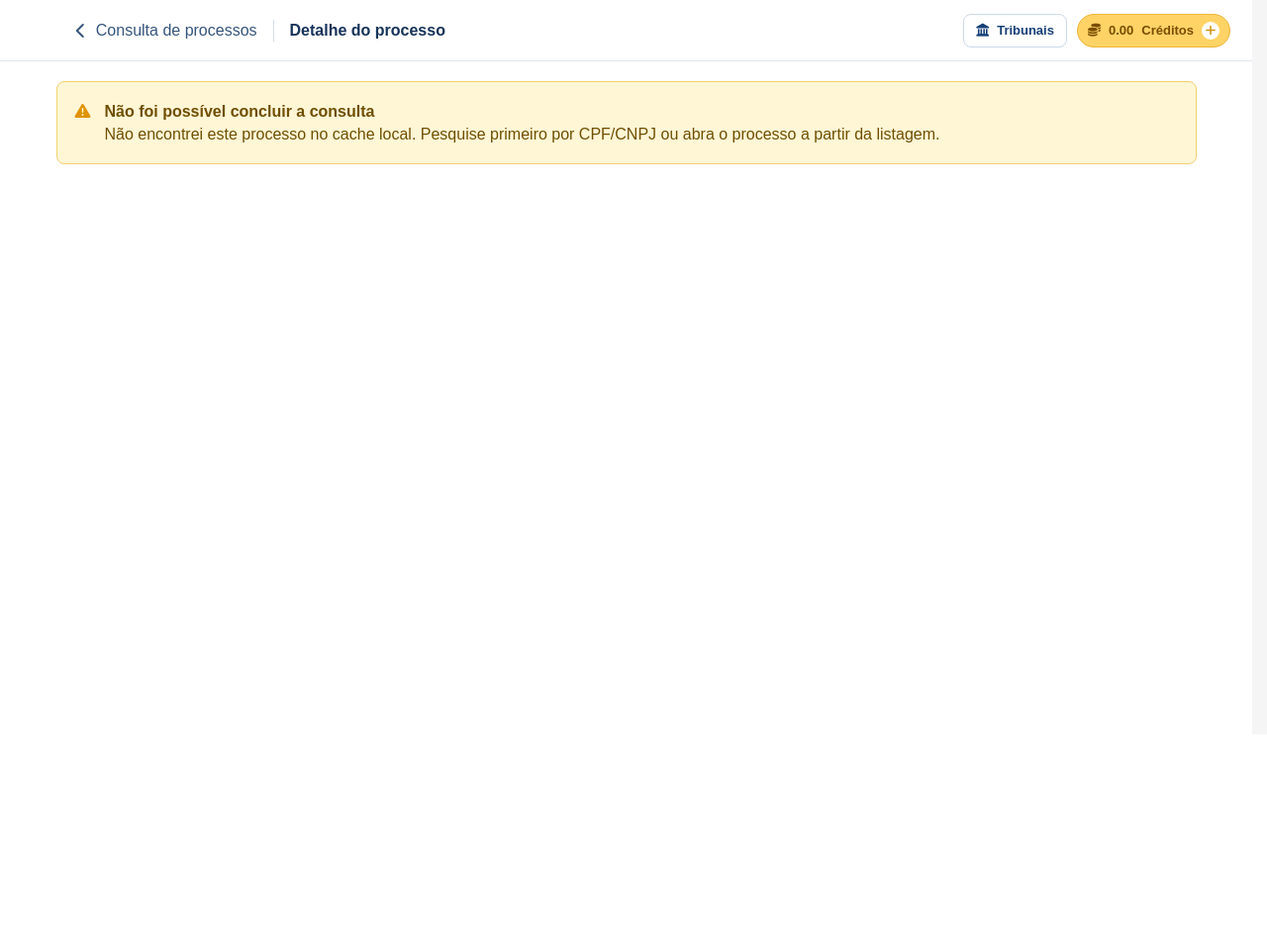
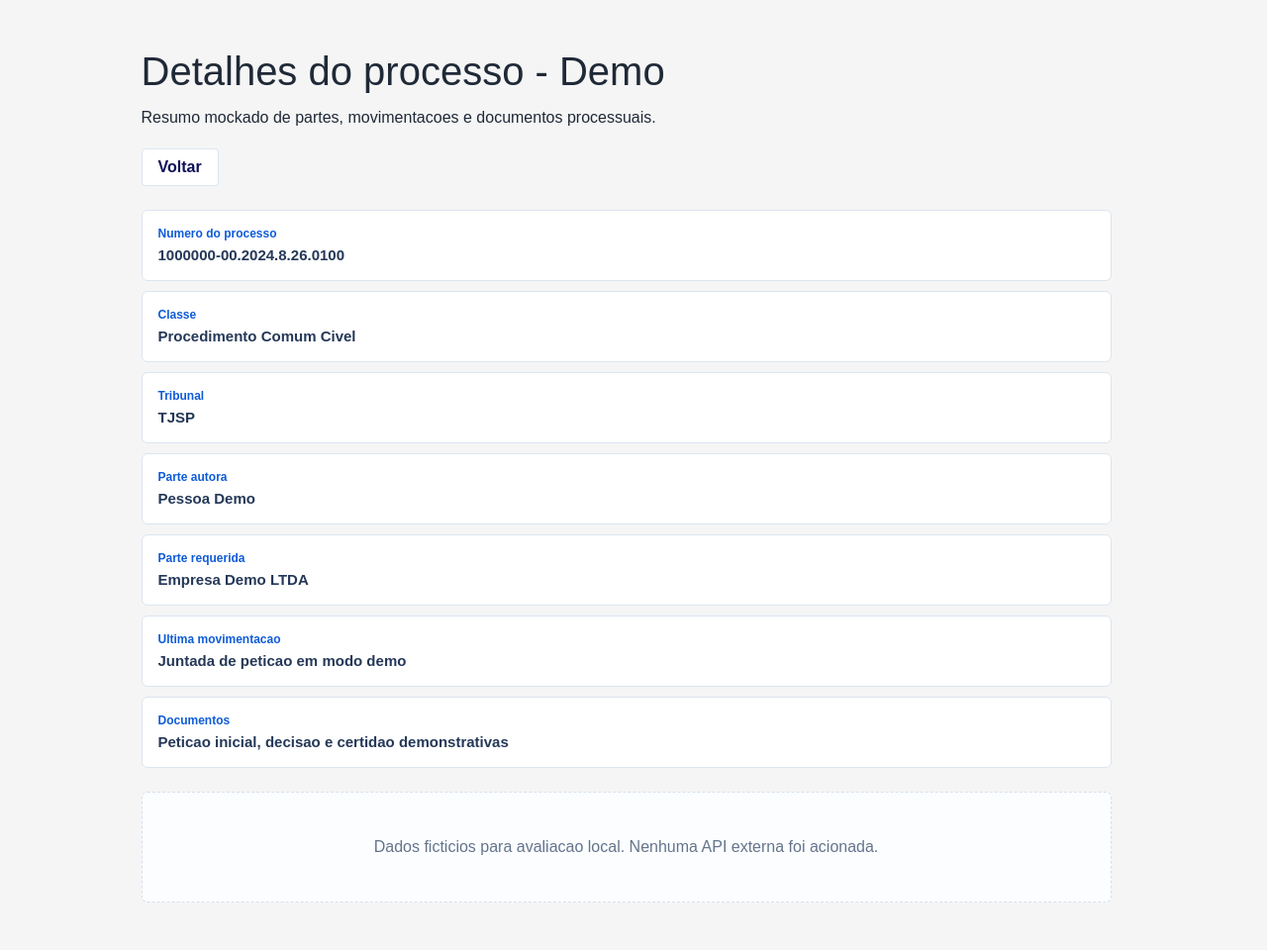
Before and after one commit to patricksoncela/bidmap-consulta-calculadora, a PHP site: page /detalhe_processo.php in a window 1280 px wide. Shown: the part 58-1018 px from the top of the page at 99% size. Before the commit the page ends 224 px from the top, so only its background shows below. Run offline with PHP 8.4, Linux system fonts and the light colour scheme; data that the repository does not hold is empty; some libraries are stand-ins or nearby versions.

Commit message:
Add demo history and fix portfolio navigation

```diff
--- a/api/processos/documentos/pdf.php
+++ b/api/processos/documentos/pdf.php
@@ -8,8 +8,13 @@ require_once __DIR__ . '/../../../services/ProcessoDocumentoService.php';
 require_once __DIR__ . '/../../../helpers/processos_actions.php';
 require_once __DIR__ . '/../../../helpers/auth.php';
 require_once __DIR__ . '/../../../helpers/pdf_download_token.php';
+require_once __DIR__ . '/../../../helpers/demo_data.php';
 
 bidmap_require_login_for_creditos();
+
+if (function_exists('bidmap_portfolio_demo_mode') && bidmap_portfolio_demo_mode()) {
+    bidmap_demo_output_pdf();
+}
 
 function pdf_env_bool(string $key, bool $default = false): bool
 {
--- a/calculadora.php
+++ b/calculadora.php
@@ -1087,12 +1087,15 @@ if ($requestMethod === "POST") {
     <meta charset="UTF-8">
     <meta name="viewport" content="width=device-width, initial-scale=1.0">
     <title>Calculadora de Viabilidade </title>
+    <link rel="stylesheet" href="css/header.css?v=<?php echo filemtime('css/header.css'); ?>">
     <link rel="stylesheet" href="css/style4.css?v=<?php echo filemtime('css/style4.css'); ?>">
     <!-- <link rel="stylesheet" href="css/bootstrap.min.css"> -->
     <link href="https://fonts.googleapis.com/css2?family=Poppins:wght@600&display=swap" rel="stylesheet">
     <link href="https://gitcdn.github.io/bootstrap-toggle/2.2.2/css/bootstrap-toggle.min.css" rel="stylesheet">
     <link rel="stylesheet" href="https://maxcdn.bootstrapcdn.com/bootstrap/4.5.2/css/bootstrap.min.css">
+    <link rel="stylesheet" href="css/header.css?v=<?php echo filemtime('css/header.css'); ?>">
     <link href="img/logo.png" rel="icon">
+    <script src="js/header.js?v=<?php echo filemtime('js/header.js'); ?>"></script>
     <script src="https://kit.fontawesome.com/1ad52ad40a.js" crossorigin="anonymous"></script>
 
 
@@ -1100,6 +1103,7 @@ if ($requestMethod === "POST") {
 </head>
 <body>
 <div id="main" style="padding-bottom: 90px;">
+    <?php define('BIDMAP_HEADER_ASSETS_LOADED', true); ?>
     <?php include_once 'header/header.php' ?>
     <div class="container conteudo-com-espaco">
 
--- a/calculadora2.php
+++ b/calculadora2.php
@@ -987,17 +987,21 @@ if ($_SERVER["REQUEST_METHOD"] === "POST") {
     <meta charset="UTF-8">
     <meta name="viewport" content="width=device-width, initial-scale=1.0">
     <title>Calculadora de Viabilidade </title>
+    <link rel="stylesheet" href="css/header.css?v=<?php echo filemtime('css/header.css'); ?>">
     <link rel="stylesheet" href="css/style4.css?v=<?php echo filemtime('css/style4.css'); ?>">
     <!-- <link rel="stylesheet" href="css/bootstrap.min.css"> -->
     <link href="https://fonts.googleapis.com/css2?family=Poppins:wght@600&display=swap" rel="stylesheet">
     <link href="https://gitcdn.github.io/bootstrap-toggle/2.2.2/css/bootstrap-toggle.min.css" rel="stylesheet">
     <link rel="stylesheet" href="https://maxcdn.bootstrapcdn.com/bootstrap/4.5.2/css/bootstrap.min.css">
+    <link rel="stylesheet" href="css/header.css?v=<?php echo filemtime('css/header.css'); ?>">
     <link href="img/logo.png" rel="icon">
+    <script src="js/header.js?v=<?php echo filemtime('js/header.js'); ?>"></script>
     <script src="https://kit.fontawesome.com/1ad52ad40a.js" crossorigin="anonymous"></script>
 
 </head>
 <body>
 <div id="main" style="padding-bottom: 90px;">
+    <?php define('BIDMAP_HEADER_ASSETS_LOADED', true); ?>
     <?php include_once 'header/header.php' ?>
     <div class="container conteudo-com-espaco">
 
--- a/calculadora314.php
+++ b/calculadora314.php
@@ -1048,17 +1048,21 @@ if ($_SERVER["REQUEST_METHOD"] === "POST") {
     <meta charset="UTF-8">
     <meta name="viewport" content="width=device-width, initial-scale=1.0">
     <title>Calculadora de Viabilidade </title>
+    <link rel="stylesheet" href="css/header.css?v=<?php echo filemtime('css/header.css'); ?>">
     <link rel="stylesheet" href="css/style4.css?v=<?php echo filemtime('css/style4.css'); ?>">
     <!-- <link rel="stylesheet" href="css/bootstrap.min.css"> -->
     <link href="https://fonts.googleapis.com/css2?family=Poppins:wght@600&display=swap" rel="stylesheet">
     <link href="https://gitcdn.github.io/bootstrap-toggle/2.2.2/css/bootstrap-toggle.min.css" rel="stylesheet">
     <link rel="stylesheet" href="https://maxcdn.bootstrapcdn.com/bootstrap/4.5.2/css/bootstrap.min.css">
+    <link rel="stylesheet" href="css/header.css?v=<?php echo filemtime('css/header.css'); ?>">
     <link href="img/logo.png" rel="icon">
+    <script src="js/header.js?v=<?php echo filemtime('js/header.js'); ?>"></script>
     <script src="https://kit.fontawesome.com/1ad52ad40a.js" crossorigin="anonymous"></script>
 
 </head>
 <body>
 <div id="main" style="padding-bottom: 90px;">
+    <?php define('BIDMAP_HEADER_ASSETS_LOADED', true); ?>
     <?php include_once 'header/header314.php' ?>
     <div class="container conteudo-com-espaco">
 
--- a/css/header.css
+++ b/css/header.css
@@ -106,6 +106,18 @@ body {
     display: inline-block;
 }
 
+#sidebar .nav,
+#sidebar .sub-nav {
+    display: block !important;
+    flex-wrap: initial !important;
+    margin: 0;
+}
+
+#sidebar .nav-item {
+    display: block;
+    width: 100%;
+}
+
 #sidebar .nav-link.menu-consulta-link {
     font-size: 15px;
     white-space: nowrap;
--- a/detalhe_processo.php
+++ b/detalhe_processo.php
@@ -11,8 +11,28 @@ require_once __DIR__ . '/helpers/processos_actions.php';
 require_once __DIR__ . '/helpers/auth.php';
 require_once __DIR__ . '/helpers/credit_modal.php';
 require_once __DIR__ . '/helpers/account_menu.php';
+require_once __DIR__ . '/helpers/demo_data.php';
 
 bidmap_require_login_for_creditos();
+
+if (function_exists('bidmap_portfolio_demo_mode') && bidmap_portfolio_demo_mode()) {
+    $consulta = bidmap_demo_find_consulta((int) ($_GET['consulta_id'] ?? 0));
+    $entrada = (string) ($_GET['q'] ?? ($consulta['entrada_original'] ?? '1000000-00.2024.8.26.0100'));
+
+    bidmap_demo_render_page(
+        'Detalhes do processo - Demo',
+        'Resumo mockado de partes, movimentacoes e documentos processuais.',
+        [
+            'Numero do processo' => $entrada,
+            'Classe' => 'Procedimento Comum Civel',
+            'Tribunal' => 'TJSP',
+            'Parte autora' => 'Pessoa Demo',
+            'Parte requerida' => 'Empresa Demo LTDA',
+            'Ultima movimentacao' => 'Juntada de peticao em modo demo',
+            'Documentos' => 'Peticao inicial, decisao e certidao demonstrativas',
+        ]
+    );
+}
 
 function detalhe_env_bool(string $key, bool $default = false): bool
 {
--- a/header/header.php
+++ b/header/header.php
@@ -51,8 +51,8 @@ if (!defined('BIDMAP_HEADER_ASSETS_LOADED')) {
                     </a>
                 </li>
                 <li class="nav-item">
-                    <a class="nav-link" href="painel_creditos.php">
-                        Painel de Cr&eacute;ditos
+                    <a class="nav-link" href="historico_consultas.php">
+                        Extrato de Cr&eacute;ditos
                     </a>
                 </li>
             </ul>
--- /dev/null
+++ b/helpers/demo_data.php
@@ -0,0 +1,271 @@
+<?php
+
+function bidmap_demo_now(string $modifier = 'now'): string
+{
+    return (new DateTimeImmutable($modifier))->format('Y-m-d H:i:s');
+}
+
+function bidmap_demo_consultas(): array
+{
+    return [
+        [
+            'id_consulta_usuario' => 9101,
+            'id_consulta' => 9001,
+            'id_usuario' => 1,
+            'modalidade_pedido' => 'dados_cpf',
+            'entrada_original' => '123.456.789-00',
+            'entrada_normalizada' => '12345678900',
+            'status_resultado' => 'sucesso',
+            'mensagem_resultado' => 'Dados cadastrais retornados em modo demo.',
+            'dados_json' => json_encode(['nomeCompleto' => 'Pessoa Demo'], JSON_UNESCAPED_UNICODE),
+            'data_pedido' => bidmap_demo_now('-35 minutes'),
+            'data_validade' => bidmap_demo_now('+30 days'),
+            'creditos_usuario_consumidos' => 3.0,
+            'credito_externo_consumido' => 0.8,
+            'fornecedor' => 'hubdev',
+            'origem' => 'web',
+            'link_pdf_cliente' => '',
+            'pdf_relacionado_consulta_id' => null,
+            'detalhe_relacionado_consulta_id' => null,
+            'doc_relacionado_consulta_id' => null,
+        ],
+        [
+            'id_consulta_usuario' => 9102,
+            'id_consulta' => 9002,
+            'id_usuario' => 1,
+            'modalidade_pedido' => 'dados_cnpj',
+            'entrada_original' => '12.345.678/0001-90',
+            'entrada_normalizada' => '12345678000190',
+            'status_resultado' => 'sucesso',
+            'mensagem_resultado' => 'Dados empresariais retornados em modo demo.',
+            'dados_json' => json_encode(['razao_social' => 'Empresa Demo LTDA'], JSON_UNESCAPED_UNICODE),
+            'data_pedido' => bidmap_demo_now('-1 hour'),
+            'data_validade' => bidmap_demo_now('+30 days'),
+            'creditos_usuario_consumidos' => 3.0,
+            'credito_externo_consumido' => 1.2,
+            'fornecedor' => 'hubdev',
+            'origem' => 'web',
+            'link_pdf_cliente' => '',
+            'pdf_relacionado_consulta_id' => null,
+            'detalhe_relacionado_consulta_id' => null,
+            'doc_relacionado_consulta_id' => null,
+        ],
+        [
+            'id_consulta_usuario' => 9103,
+            'id_consulta' => 9003,
+            'id_usuario' => 1,
+            'modalidade_pedido' => 'consulta_processos',
+            'entrada_original' => '123.456.789-00',
+            'entrada_normalizada' => '12345678900',
+            'status_resultado' => 'sucesso',
+            'mensagem_resultado' => '2 processos encontrados no ambiente demo.',
+            'dados_json' => json_encode(['lawsuits' => [['number' => '1000000-00.2024.8.26.0100'], ['number' => '1000001-00.2024.8.26.0100']]], JSON_UNESCAPED_UNICODE),
+            'data_pedido' => bidmap_demo_now('-2 hours'),
+            'data_validade' => bidmap_demo_now('+30 days'),
+            'creditos_usuario_consumidos' => 5.0,
+            'credito_externo_consumido' => 2.5,
+            'fornecedor' => 'consultaprocesso',
+            'origem' => 'web',
+            'link_pdf_cliente' => '',
+            'pdf_relacionado_consulta_id' => null,
+            'detalhe_relacionado_consulta_id' => null,
+            'doc_relacionado_consulta_id' => 9001,
+        ],
+        [
+            'id_consulta_usuario' => 9104,
+            'id_consulta' => 9004,
+            'id_usuario' => 1,
+            'modalidade_pedido' => 'detalhes_processo',
+            'entrada_original' => '1000000-00.2024.8.26.0100',
+            'entrada_normalizada' => '10000000020248260100',
+            'status_resultado' => 'sucesso',
+            'mensagem_resultado' => 'Detalhes processuais retornados em modo demo.',
+            'dados_json' => json_encode(['classe' => 'Procedimento Comum Civel'], JSON_UNESCAPED_UNICODE),
+            'data_pedido' => bidmap_demo_now('-3 hours'),
+            'data_validade' => bidmap_demo_now('+30 days'),
+            'creditos_usuario_consumidos' => 3.0,
+            'credito_externo_consumido' => 1.5,
+            'fornecedor' => 'consultaprocesso',
+            'origem' => 'web',
+            'link_pdf_cliente' => '',
+            'pdf_relacionado_consulta_id' => 9005,
+            'detalhe_relacionado_consulta_id' => null,
+            'doc_relacionado_consulta_id' => null,
+        ],
+        [
+            'id_consulta_usuario' => 9105,
+            'id_consulta' => 9005,
+            'id_usuario' => 1,
+            'modalidade_pedido' => 'pdf_processo',
+            'entrada_original' => '1000000-00.2024.8.26.0100',
+            'entrada_normalizada' => '10000000020248260100',
+            'status_resultado' => 'sucesso',
+            'mensagem_resultado' => 'PDF demonstrativo disponivel em modo demo.',
+            'dados_json' => '{}',
+            'data_pedido' => bidmap_demo_now('-4 hours'),
+            'data_validade' => bidmap_demo_now('+30 days'),
+            'creditos_usuario_consumidos' => 12.0,
+            'credito_externo_consumido' => 4.0,
+            'fornecedor' => 'processorapido',
+            'origem' => 'web',
+            'link_pdf_cliente' => '',
+            'pdf_relacionado_consulta_id' => null,
+            'detalhe_relacionado_consulta_id' => 9004,
+            'doc_relacionado_consulta_id' => null,
+        ],
+    ];
+}
+
+function bidmap_demo_extrato(): array
+{
+    return [
+        [
+            'evento_id' => 1,
+            'tipo' => 'C',
+            'valor' => 100.0,
+            'descricao' => 'Saldo inicial do modo demo',
+            'ativo' => 1,
+            'status' => 'confirmado',
+            'data_evento' => bidmap_demo_now('-1 day'),
+            'idtransacao' => 'DEMO-START',
+            'origem' => 'portfolio',
+        ],
+        [
+            'evento_id' => 2,
+            'tipo' => 'D',
+            'valor' => 5.0,
+            'descricao' => 'Busca de processos por CPF em modo demo',
+            'ativo' => 1,
+            'status' => 'confirmado',
+            'data_evento' => bidmap_demo_now('-2 hours'),
+            'idtransacao' => 'DEMO-PROC',
+            'origem' => 'consulta',
+        ],
+        [
+            'evento_id' => 3,
+            'tipo' => 'D',
+            'valor' => 12.0,
+            'descricao' => 'Download de PDF processual em modo demo',
+            'ativo' => 1,
+            'status' => 'confirmado',
+            'data_evento' => bidmap_demo_now('-4 hours'),
+            'idtransacao' => 'DEMO-PDF',
+            'origem' => 'consulta',
+        ],
+        [
+            'evento_id' => 4,
+            'tipo' => 'C',
+            'valor' => 3.0,
+            'descricao' => 'Estorno demonstrativo de consulta cancelada',
+            'ativo' => 1,
+            'status' => 'confirmado',
+            'data_evento' => bidmap_demo_now('-6 hours'),
+            'idtransacao' => 'DEMO-REFUND',
+            'origem' => 'portfolio',
+        ],
+    ];
+}
+
+function bidmap_demo_painel(): array
+{
+    return [
+        'metricas' => [
+            'pedidos' => 5,
+            'creditos_usuario' => 26.0,
+            'creditos_externos' => 10.0,
+            'consultas_web' => 5,
+        ],
+        'historico' => bidmap_demo_consultas(),
+        'historicoUsuario' => bidmap_demo_consultas(),
+        'tipos' => [
+            ['modalidade_pedido' => 'dados_cpf', 'fornecedor' => 'hubdev', 'total' => 1, 'creditos_usuario' => 3.0, 'creditos_externos' => 0.8],
+            ['modalidade_pedido' => 'dados_cnpj', 'fornecedor' => 'hubdev', 'total' => 1, 'creditos_usuario' => 3.0, 'creditos_externos' => 1.2],
+            ['modalidade_pedido' => 'consulta_processos', 'fornecedor' => 'consultaprocesso', 'total' => 1, 'creditos_usuario' => 5.0, 'creditos_externos' => 2.5],
+            ['modalidade_pedido' => 'detalhes_processo', 'fornecedor' => 'consultaprocesso', 'total' => 1, 'creditos_usuario' => 3.0, 'creditos_externos' => 1.5],
+            ['modalidade_pedido' => 'pdf_processo', 'fornecedor' => 'processorapido', 'total' => 1, 'creditos_usuario' => 12.0, 'creditos_externos' => 4.0],
+        ],
+        'fornecedores' => [
+            ['fornecedor' => 'hubdev', 'operacao' => 'credito', 'data_operacao' => bidmap_demo_now('-2 days'), 'creditos_movimentados' => 500.0, 'saldo_anterior' => 0.0, 'saldo_final' => 500.0, 'observacao' => 'Carga inicial demo'],
+            ['fornecedor' => 'consultaprocesso', 'operacao' => 'debito', 'data_operacao' => bidmap_demo_now('-2 hours'), 'creditos_movimentados' => 4.0, 'saldo_anterior' => 500.0, 'saldo_final' => 496.0, 'observacao' => 'Consumo de consulta demo'],
+        ],
+        'saldosExternos' => [
+            ['fornecedor' => 'hubdev', 'saldo_final' => 499.2],
+            ['fornecedor' => 'consultaprocesso', 'saldo_final' => 496.0],
+            ['fornecedor' => 'processorapido', 'saldo_final' => 496.0],
+        ],
+        'custosOperacoes' => [
+            ['chave' => 'dados_cpf', 'operacao' => 'Dados CPF', 'modalidade_pedido' => 'dados_cpf', 'fornecedor' => 'hubdev', 'creditos_usuario' => 3.0, 'custo_externo' => 0.8, 'observacao' => 'Demo'],
+            ['chave' => 'consulta_processos', 'operacao' => 'Busca de processos', 'modalidade_pedido' => 'consulta_processos', 'fornecedor' => 'consultaprocesso', 'creditos_usuario' => 5.0, 'custo_externo' => 2.5, 'observacao' => 'Demo'],
+            ['chave' => 'pdf_processo', 'operacao' => 'PDF do processo', 'modalidade_pedido' => 'pdf_processo', 'fornecedor' => 'processorapido', 'creditos_usuario' => 12.0, 'custo_externo' => 4.0, 'observacao' => 'Demo'],
+        ],
+    ];
+}
+
+function bidmap_demo_h(?string $value): string
+{
+    return htmlspecialchars($value ?? '', ENT_QUOTES, 'UTF-8');
+}
+
+function bidmap_demo_find_consulta(int $consultaId): ?array
+{
+    foreach (bidmap_demo_consultas() as $consulta) {
+        if ((int) ($consulta['id_consulta'] ?? 0) === $consultaId) {
+            return $consulta;
+        }
+    }
+
+    return null;
+}
+
+function bidmap_demo_render_page(string $title, string $subtitle, array $rows, string $backUrl = 'consultar_processos.php#historico-consultas'): void
+{
+    if (!defined('BIDMAP_HEADER_ASSETS_LOADED')) {
+        define('BIDMAP_HEADER_ASSETS_LOADED', true);
+    }
+
+    echo '<!doctype html><html lang="pt-br"><head>';
+    echo '<meta charset="utf-8"><meta name="viewport" content="width=device-width, initial-scale=1">';
+    echo '<title>' . bidmap_demo_h($title) . '</title>';
+    echo '<link rel="stylesheet" href="https://stackpath.bootstrapcdn.com/bootstrap/4.5.2/css/bootstrap.min.css">';
+    echo '<link rel="stylesheet" href="css/style.css?v=' . filemtime(__DIR__ . '/../css/style.css') . '">';
+    echo '<link rel="stylesheet" href="css/header.css?v=' . filemtime(__DIR__ . '/../css/header.css') . '">';
+    echo '<link rel="stylesheet" href="css/consultar_processos.css?v=' . filemtime(__DIR__ . '/../css/consultar_processos.css') . '">';
+    echo '<script src="js/header.js?v=' . filemtime(__DIR__ . '/../js/header.js') . '"></script>';
+    echo '</head><body><div id="main">';
+    include __DIR__ . '/../header/header.php';
+    echo '<main class="processos-page">';
+    echo '<section class="processes-card" style="max-width: 980px; margin: 48px auto;">';
+    echo '<div class="section-title-row"><div><h1>' . bidmap_demo_h($title) . '</h1><p>' . bidmap_demo_h($subtitle) . '</p></div>';
+    echo '<a class="ghost-btn" href="' . bidmap_demo_h($backUrl) . '">Voltar</a></div>';
+    echo '<div class="history-list" style="margin-top: 24px;">';
+
+    foreach ($rows as $label => $value) {
+        echo '<article class="history-item"><div class="history-main">';
+        echo '<span class="history-type">' . bidmap_demo_h((string) $label) . '</span>';
+        echo '<strong>' . bidmap_demo_h((string) $value) . '</strong>';
+        echo '</div></article>';
+    }
+
+    echo '</div>';
+    echo '<div class="empty-state" style="margin-top: 24px;"><span>Dados ficticios para avaliacao local. Nenhuma API externa foi acionada.</span></div>';
+    echo '</section></main></div></body></html>';
+    exit;
+}
+
+function bidmap_demo_output_pdf(): void
+{
+    $pdf = "%PDF-1.4\n"
+        . "1 0 obj << /Type /Catalog /Pages 2 0 R >> endobj\n"
+        . "2 0 obj << /Type /Pages /Kids [3 0 R] /Count 1 >> endobj\n"
+        . "3 0 obj << /Type /Page /Parent 2 0 R /MediaBox [0 0 612 792] /Contents 4 0 R /Resources << /Font << /F1 5 0 R >> >> >> endobj\n"
+        . "4 0 obj << /Length 97 >> stream\nBT /F1 18 Tf 72 720 Td (PDF demonstrativo do portfolio BidMap) Tj 0 -28 Td (Nenhuma API externa foi acionada.) Tj ET\nendstream endobj\n"
+        . "5 0 obj << /Type /Font /Subtype /Type1 /BaseFont /Helvetica >> endobj\n"
+        . "xref\n0 6\n0000000000 65535 f \n0000000009 00000 n \n0000000058 00000 n \n0000000115 00000 n \n0000000241 00000 n \n0000000388 00000 n \n"
+        . "trailer << /Size 6 /Root 1 0 R >>\nstartxref\n458\n%%EOF";
+
+    header('Content-Type: application/pdf');
+    header('Content-Disposition: attachment; filename="processo-demo.pdf"');
+    header('Content-Length: ' . strlen($pdf));
+    echo $pdf;
+    exit;
+}
```
Also changed, not shown: consultar_processos.php (+70 -0 lines), historico_consultas.php (+13 -0 lines), painel_creditos.php (+18 -2 lines), resultado_dados_pessoais.php (+19 -0 lines), resultado_processos_documento.php (+18 -0 lines).
